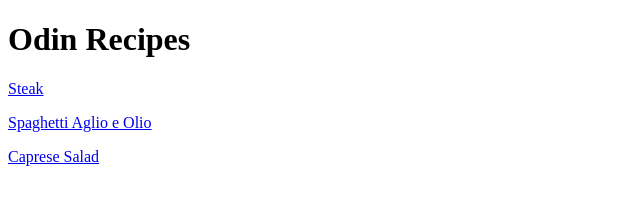
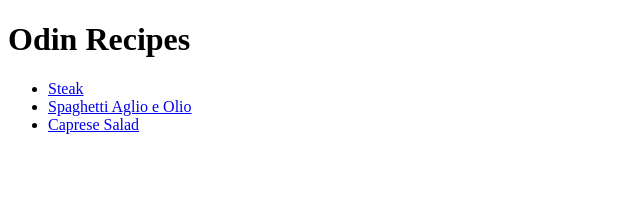
Before and after one commit to theholytom/odin-recipe, a plain HTML site: page index.html in a window 1280 px wide. Shown: the whole page, without its empty margins (0-640 px from the left). Drawn offline with Linux system fonts and the light colour scheme.

Commit message:
Delete paragraphs and make it a list

```diff
--- a/index.html
+++ b/index.html
@@ -6,8 +6,10 @@
 </head>
 <body>
     <h1>Odin Recipes</h1>
-    <p><a href="recipes/steak.html">Steak</a></p>
-    <p><a href="recipes/spaghetti.html">Spaghetti Aglio e Olio</a></p>
-    <a href="recipes/salad.html">Caprese Salad</a>
+    <ul>
+        <li><a href="recipes/steak.html">Steak</a></li>
+        <li><a href="recipes/spaghetti.html">Spaghetti Aglio e Olio</a></li>
+        <li><a href="recipes/salad.html">Caprese Salad</a></li>
+    </ul>
 </body>
 </html>
```
